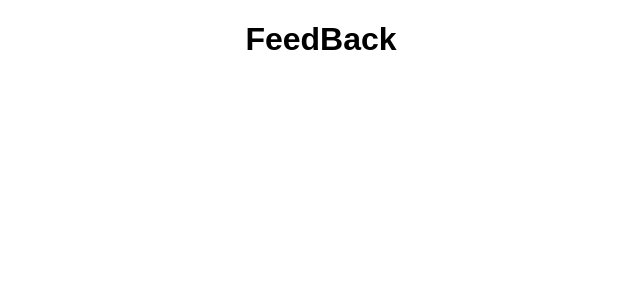
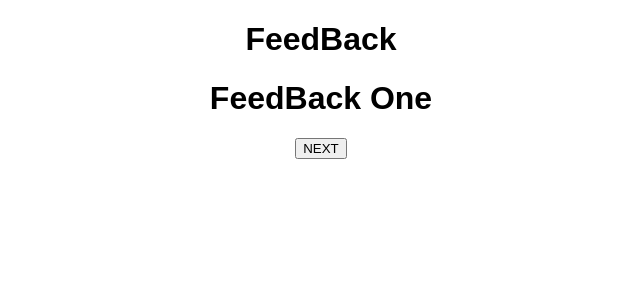
Before and after one commit to amitao/prime-feedback, a React (Create React App) app: page / in a window 1280 px wide. Shown: the top 300 px of the page, without its empty margins (319-959 px from the left). Built offline with nearby package versions, Linux system fonts and the light colour scheme.

Commit message:
create ADD_reducer

```diff
--- a/src/components/App/App.jsx
+++ b/src/components/App/App.jsx
@@ -1,14 +1,17 @@
 import React, { Component } from 'react';
 import Header from '../Header/Header';
+import FeedBackOne from '../FeedBackOne/FeedBackOne';
 import axios from 'axios';
 import './App.css';
 import { connect } from 'react-redux';
+
 
 class App extends Component {
   render() {
     return (
       <div className="App">
         <Header />
+        <FeedBackOne />
       </div>
     );
   }
--- a/src/components/FeedBackOne/FeedBackOne.jsx
+++ b/src/components/FeedBackOne/FeedBackOne.jsx
@@ -1,14 +1,22 @@
 import React, { Component } from 'react';
+import { connect } from 'react-redux';
 
 
 class FeedBackOne extends Component {
+
+  handleClick = () => {
+    console.log('Feedback one has been clicked');
+
+  }
+
   render () {
     return (
       <div>
         <h1>FeedBack One</h1>
+        <button onClick={this.handleClick}>NEXT</button>
       </div>
     )
   }
 }
 
-export default FeedBackOne;
+export default connect()(FeedBackOne);
--- a/src/index.js
+++ b/src/index.js
@@ -8,11 +8,21 @@ import { Provider } from "react-redux";
 import { createStore, combineReducers, applyMiddleware } from 'redux';
 import logger from 'redux-logger';
 
+// reducers to add feedbacks
+const enterFeedBackReducer = (state = [], action) => {
+  if (action.type === 'ADD_FEEDBACK'){
+    return [...state, action.payload]
+  }
+  return state
+}
+
+
+
 
 const storeInstance = createStore(
   // reducers
   combineReducers({
-
+    enterFeedBackReducer
   }),
   // enhancer
   applyMiddleware(logger)
```
